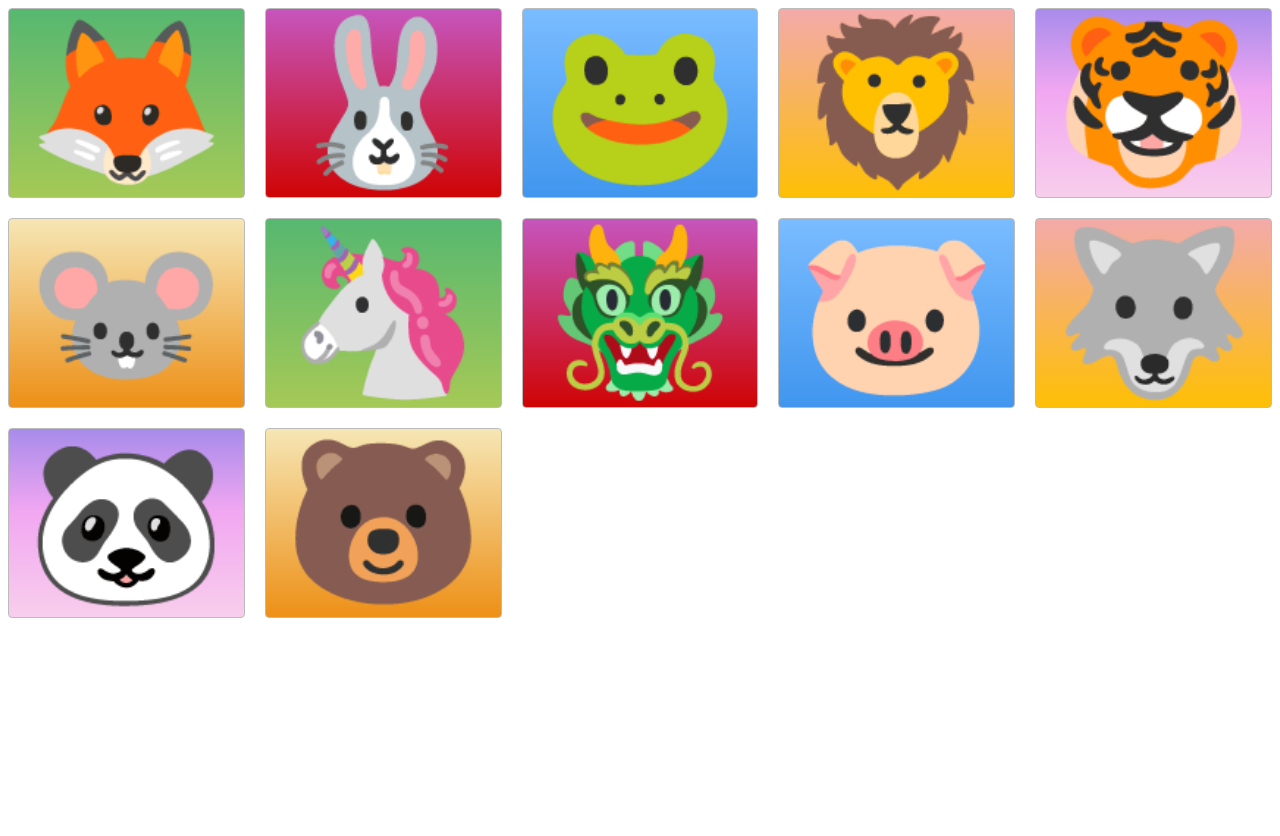
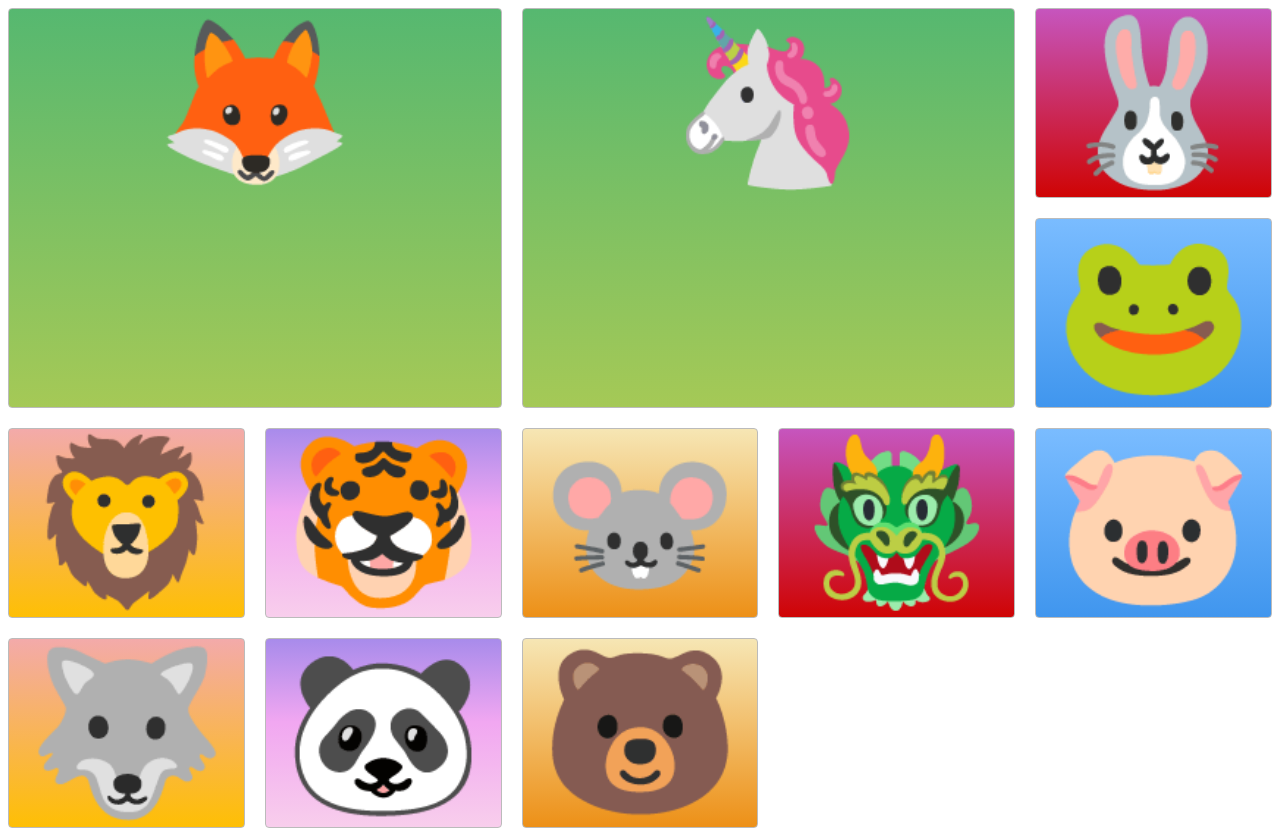
Before and after one commit to yogialfin23/WebDev, a plain HTML site: page udemy/grid/index.html in a window 1280 px wide. Before the commit the page ends 800 px from the top, so only its background shows below. Drawn offline with Linux system fonts and the light colour scheme.

Commit message:
pop commit day 6

```diff
--- a/udemy/style.css
+++ b/udemy/grid/style.css
@@ -3,6 +3,11 @@
     grid-template-columns: repeat(auto-fill, minmax(200px, 1fr));
     gap: 20px;
     grid-template-rows: 1fr;
+}
+
+.green {
+    grid-column: span 2;
+    grid-row: 1/3;
 }
 
 .zone {
```
Also changed, not shown: udemy/grid/index.html (renamed from udemy/index.html).
